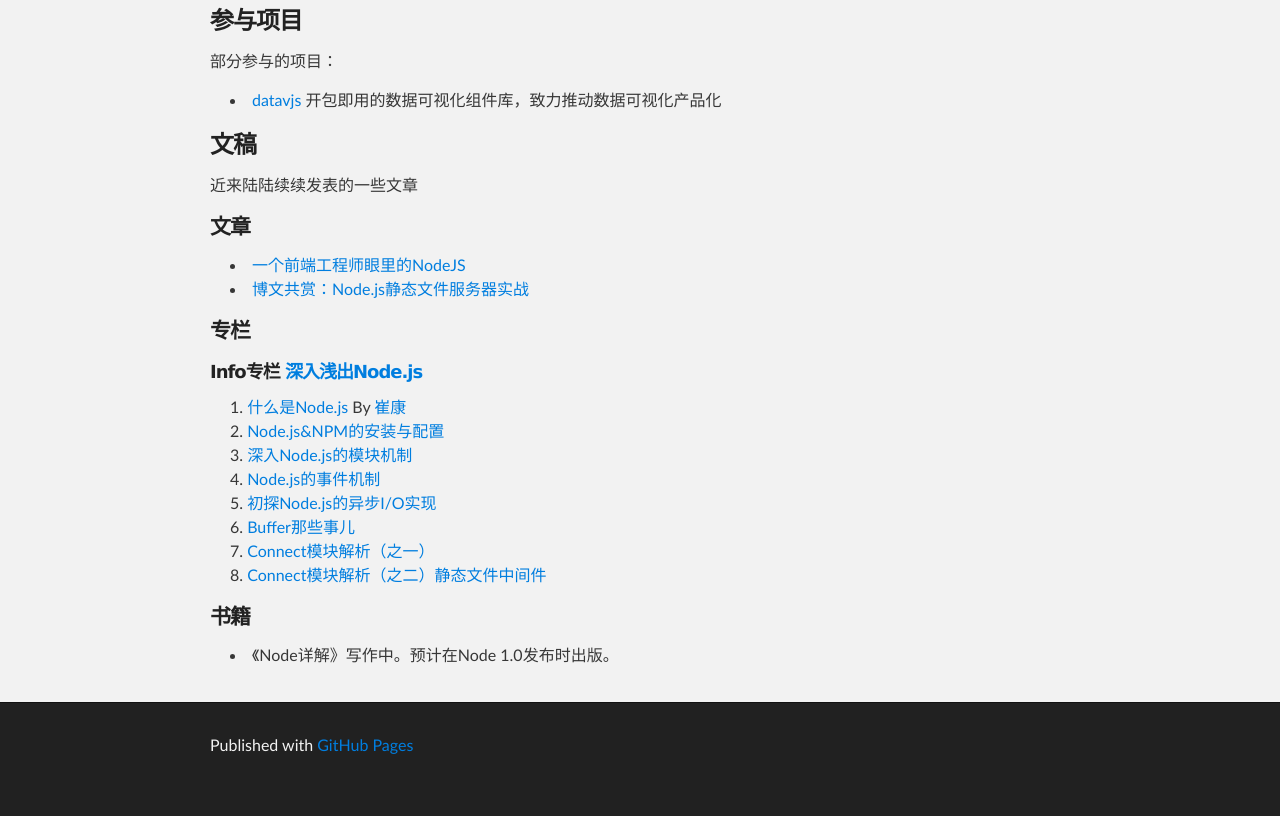
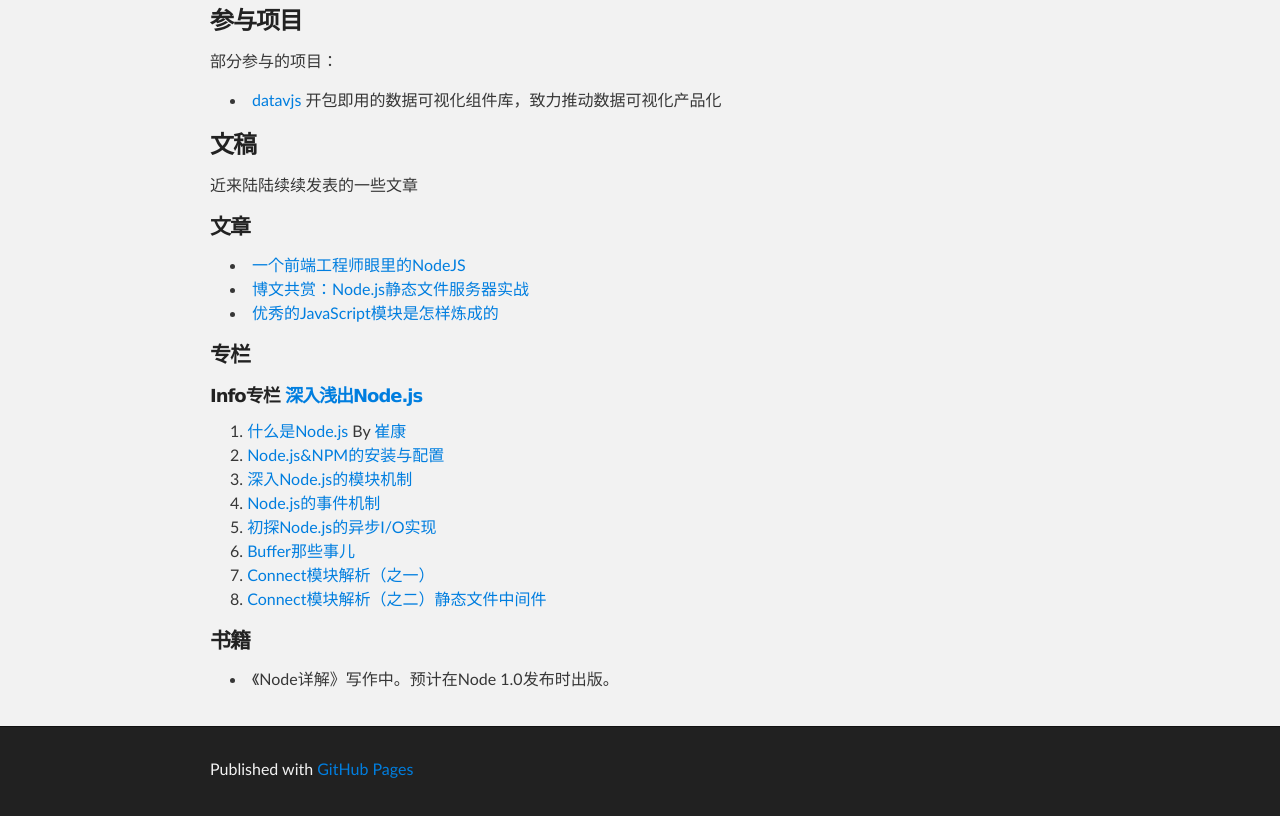
Before and after one commit to JacksonTian/jacksontian.github.com, a plain HTML site: page index.html in a window 1280 px wide. Shown: the part 1134-1950 px from the top of the page. Before the commit the page ends 1926 px from the top, so only its background shows below. Drawn offline with Linux system fonts and the light colour scheme.

Commit message:
Update index.html

```diff
--- a/index.html
+++ b/index.html
@@ -74,6 +74,8 @@
 <ul>
   <li><a href="http://www.infoq.com/cn/articles/nodejs-in-front-end-engineer-view">一个前端工程师眼里的NodeJS</a></li>
   <li><a href="http://www.infoq.com/cn/news/2011/11/tyq-nodejs-static-file-server">博文共赏：Node.js静态文件服务器实战</a></li>
+  <li><a href="http://www.infoq.com/cn/articles/how-to-create-great-js-module">优秀的JavaScript模块是怎样炼成的</a></li>
+
 </ul>
 <h4>专栏</h4>
 <h5>Info专栏 <a href="http://www.infoq.com/cn/master-nodejs">深入浅出Node.js</h5>
```
